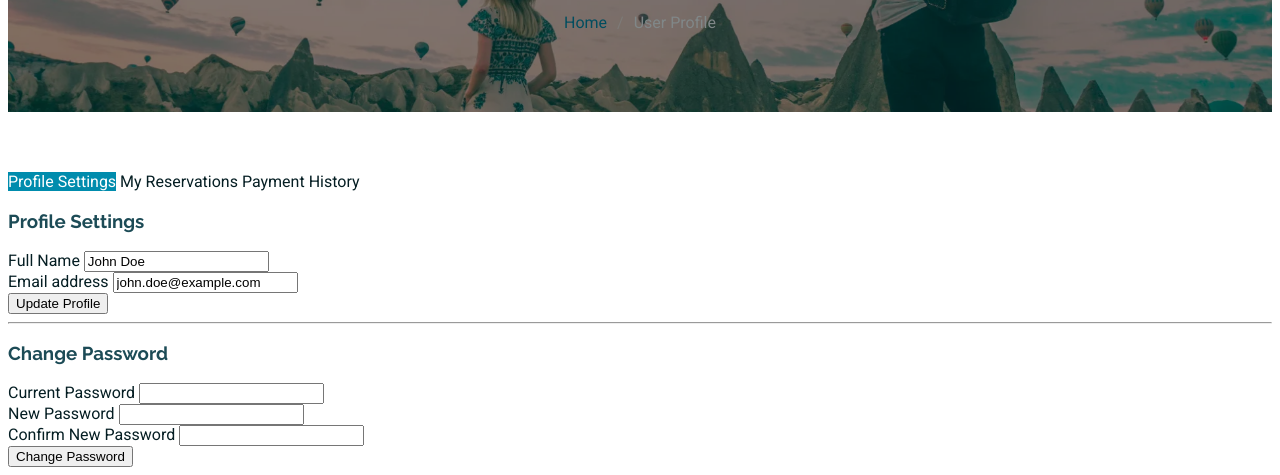
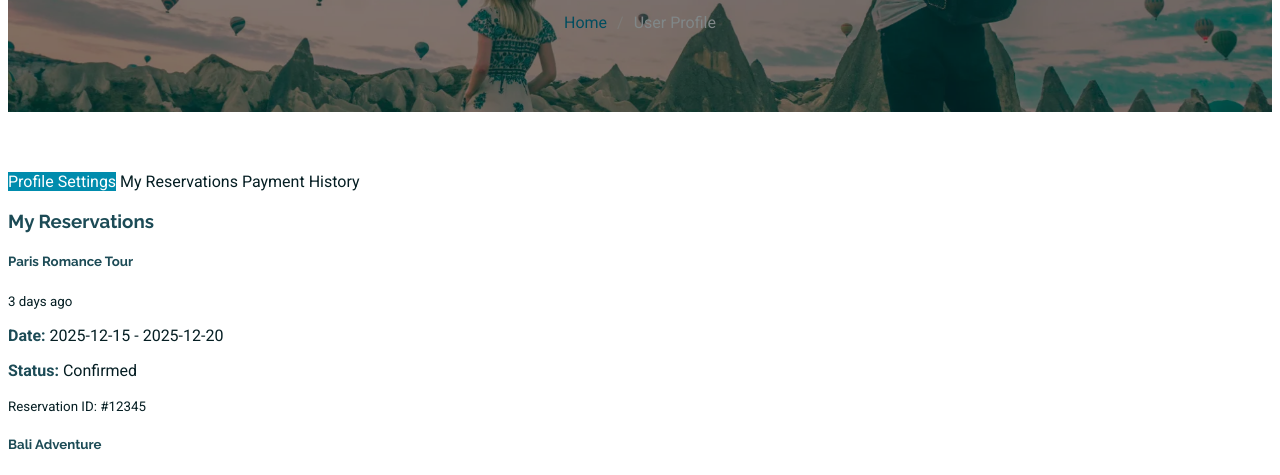
Before and after one commit to ChrisCoba/PaquetesFront, a website built with Vite: page pages/user.html in a window 1280 px wide. Shown: the part 437-912 px from the top of the page. Built offline with nearby package versions, Linux system fonts and the light colour scheme; sample sign-in values are in the browser's storage.

Commit message:
Cambios en e user.html

```diff
--- a/pages/user.html
+++ b/pages/user.html
@@ -101,48 +101,7 @@
               <a class="nav-link" id="v-pills-payments-tab" data-bs-toggle="pill" href="#v-pills-payments" role="tab"
                 aria-controls="v-pills-payments" aria-selected="false">Payment History</a>
             </div>
-          </div>
-          <div class="col-lg-9">
-            <div class="tab-content" id="v-pills-tabContent">
-              <!-- Profile Settings Tab -->
-              <div class="tab-pane fade show active" id="v-pills-profile" role="tabpanel"
-                aria-labelledby="v-pills-profile-tab">
-                <h3>Profile Settings</h3>
-                <form>
-                  <div class="mb-3">
-                    <label for="fullName" class="form-label">Full Name</label>
-                    <input type="text" class="form-control" id="fullName" value="John Doe">
-                  </div>
-                  <div class="mb-3">
-                    <label for="email" class="form-label">Email address</label>
-                    <input type="email" class="form-control" id="email" value="john.doe@example.com">
-                  </div>
-                  <button type="submit" class="btn btn-primary">Update Profile</button>
-                </form>
 
-                <hr class="my-4">
-
-                <h3>Change Password</h3>
-                <form>
-                  <div class="mb-3">
-                    <label for="currentPassword" class="form-label">Current Password</label>
-                    <input type="password" class="form-control" id="currentPassword">
-                  </div>
-                  <div class="mb-3">
-                    <label for="newPassword" class="form-label">New Password</label>
-                    <input type="password" class="form-control" id="newPassword">
-                  </div>
-                  <div class="mb-3">
-                    <label for="confirmPassword" class="form-label">Confirm New Password</label>
-                    <input type="password" class="form-control" id="confirmPassword">
-                  </div>
-                  <button type="submit" class="btn btn-primary">Change Password</button>
-                </form>
-              </div>
-
-              <!-- My Reservations Tab -->
-              <div class="tab-pane fade" id="v-pills-reservations" role="tabpanel"
-                aria-labelledby="v-pills-reservations-tab">
             <h3>My Reservations</h3>
             <div class="list-group">
               <div class="list-group-item">
```
Lines whose indentation alone changed are shown as unchanged.
